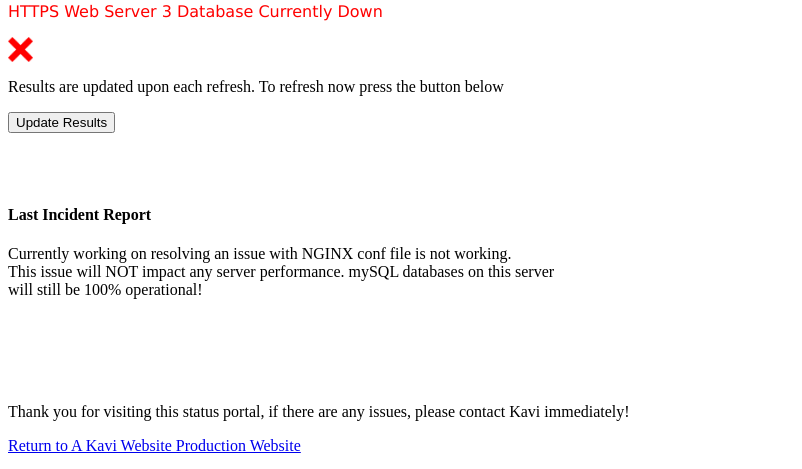
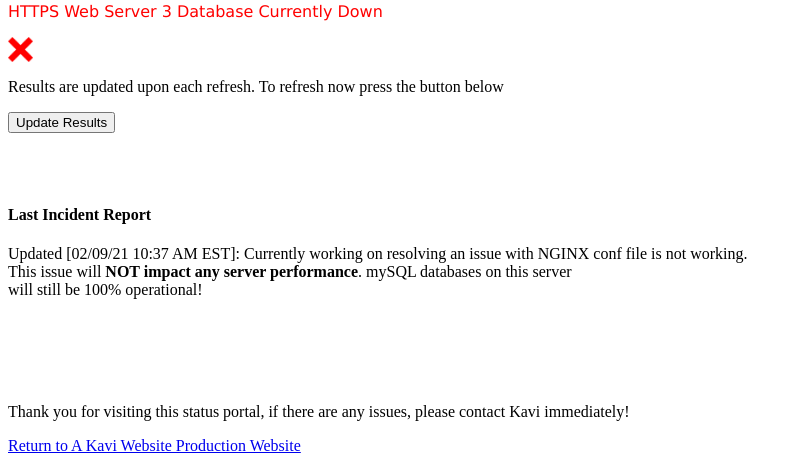
Before and after one commit to kavipatel04/StatusPage-PHP, a PHP site: page / in a window 1280 px wide. Shown: the part 656-1125 px from the top of the page, without its empty margins (0-802 px from the left). Run offline with PHP 8.4, Linux system fonts and the light colour scheme.

Commit message:
Last Incident Report

```diff
--- a/index.php
+++ b/index.php
@@ -269,8 +269,8 @@ if(strpos($output, "SUCCESS") !== false){
 <br>
 <br>
 <h4> Last Incident Report </h4>
-<p>Currently working on resolving an issue with NGINX conf file is not working. <br>
-This issue will NOT impact any server performance. mySQL databases on this server <br>
+<p>Updated [02/09/21 10:37 AM EST]: Currently working on resolving an issue with NGINX conf file is not working. <br>
+This issue will <b>NOT impact any server performance</b>. mySQL databases on this server <br>
 will still be 100% operational!</p>
 <br>
 <br>
```
